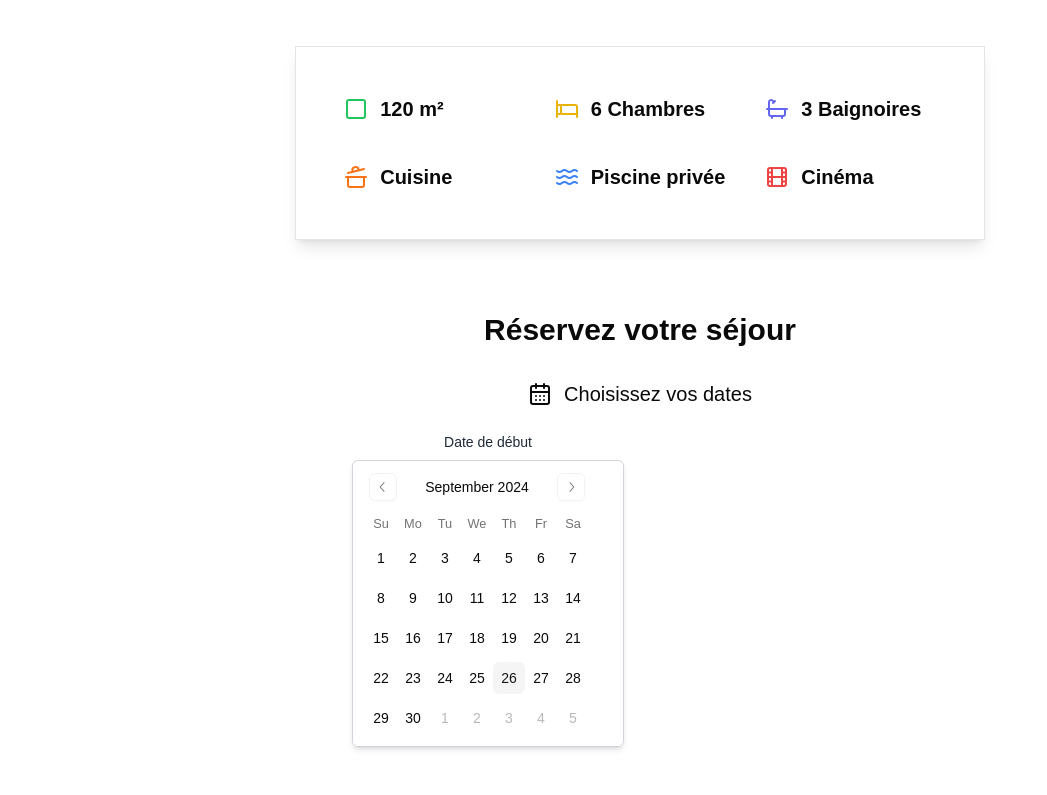
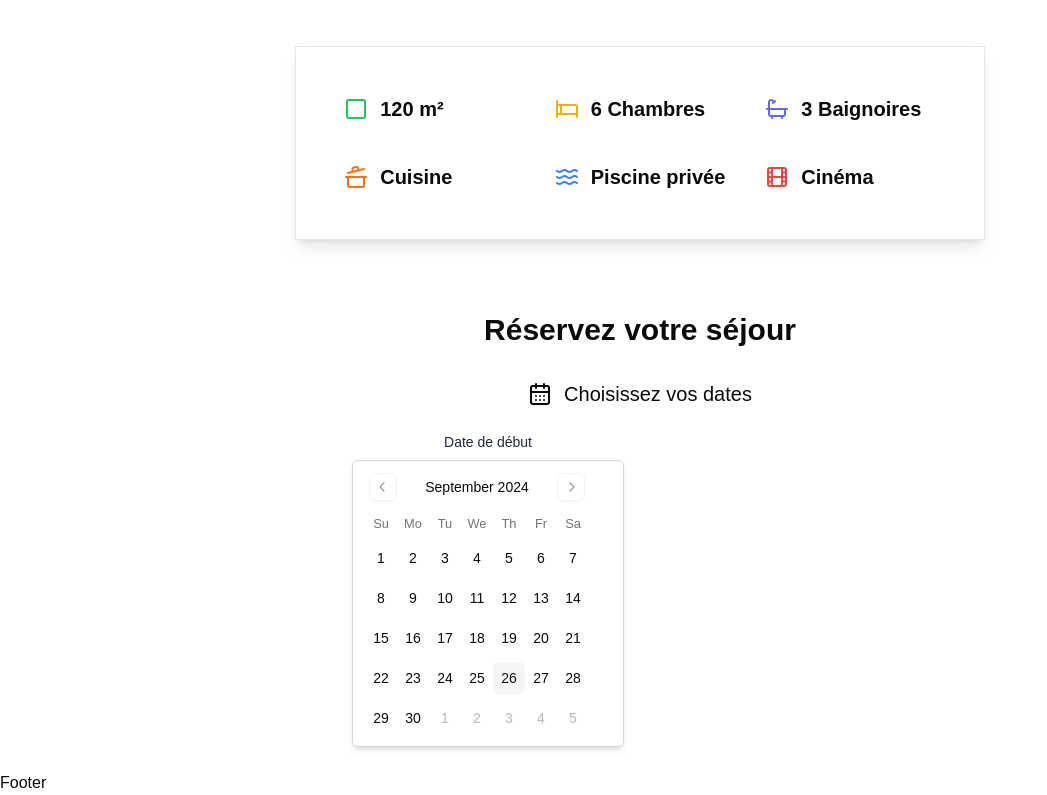
Before and after one commit to Arnaud-Igor/villa-reservation-nextjs, a Next.js app: page / in a window 1280 px wide. Shown: the part 1516-2311 px from the top of the page, without its empty margins (0-1047 px from the left). Before the commit the page ends 2287 px from the top, so only its background shows below. Built offline with nearby package versions, Linux system fonts and the light colour scheme.

Commit message:
first commit

```diff
--- /dev/null
+++ b/app/components/Footer/Footer.tsx
@@ -0,0 +1,7 @@
+import React from "react";
+
+function Footer() {
+  return <div>Footer</div>;
+}
+
+export default Footer;
--- a/app/page.tsx
+++ b/app/page.tsx
@@ -1,3 +1,4 @@
+import Footer from "./components/Footer/Footer";
 import Galerie from "./components/Galerie/Galerie";
 import Header from "./components/Header/Header";
 import Reservation from "./components/Reservation/Reservation";
@@ -17,6 +18,7 @@
         hasCinema={true}
       />
       <Reservation />
+      <Footer />
     </div>
   );
 }
```
